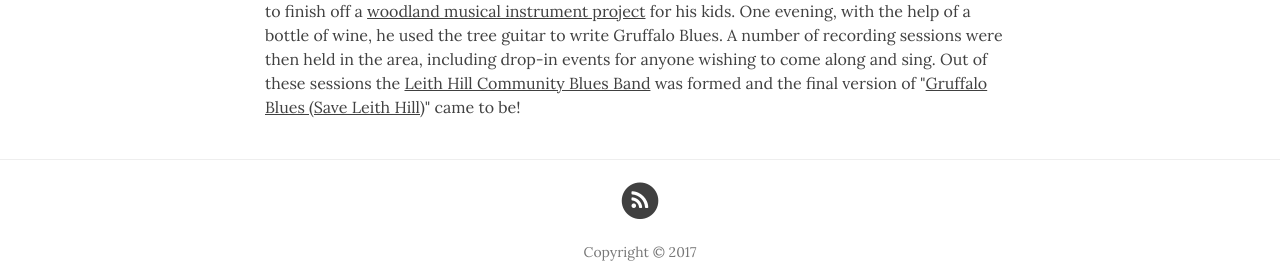
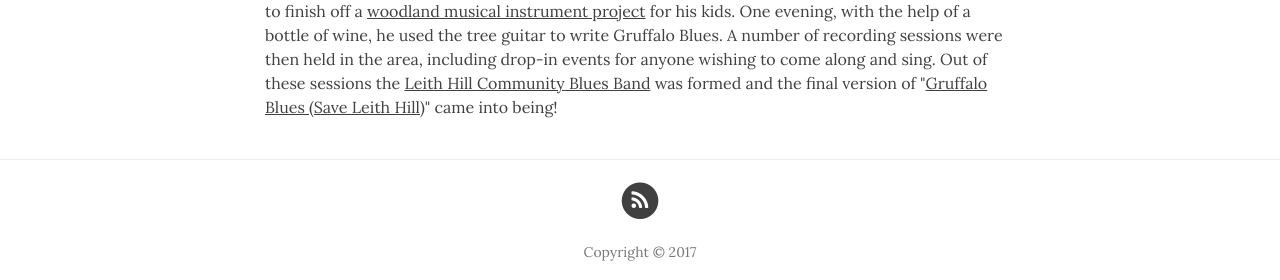
Before and after one commit to voiceforleithhill/leithhillblues.co.uk, a Jekyll site: the page built from index.html, in a window 1280 px wide. Shown: the part 880-1160 px from the top of the page. Built offline with Jekyll 4.4.1, drawn with Linux system fonts in a browser that asks for light colours; nearby versions of some CDN libraries; the list of posts is cut into pages by our own code.

Commit message:
Content updates

```diff
--- a/index.html
+++ b/index.html
@@ -10,4 +10,4 @@
 
 <iframe width="100%" height="166" scrolling="no" frameborder="no" src="https://w.soundcloud.com/player/?url=https%3A//api.soundcloud.com/tracks/349186498&amp;color=%23226644&amp;auto_play=true&amp;hide_related=false&amp;show_comments=true&amp;show_user=true&amp;show_reposts=false&amp;show_teaser=true"></iframe>
 
-<p>Leith Hill is one of southern England's <a href="https://www.nationaltrust.org.uk/leith-hill" target="_blank">best loved</a> Areas of Outstanding Natural Beauty. A decade ago the Forestry Commission decided to lease Bury Hill Wood on Leith Hill to Europa Oil and Gas to be drilled for oil. For the last nine years, the local community has campaigned tirelessly to protect our beloved hill from this proposal. During last summer, a local mother and baby group had the idea of doing some Gruffalo-themed family protest events, as the Forestry Commission had been promoting Gruffalo-branded activities at places such as Alice Holt Forest. Inspired by this, a local dad decided to finish off a <a href="{{ site.baseurl }}/tree-guitar">woodland musical instrument project</a> for his kids. One evening, with the help of a bottle of wine, he used the tree guitar to write Gruffalo Blues. A number of recording sessions were then held in the area, including drop-in events for anyone wishing to come along and sing. Out of these sessions the <a href="https://soundcloud.com/leithhillblues" target="_blank">Leith Hill Community Blues Band</a> was formed and the final version of "<a href="{{ site.baseurl }}/song">Gruffalo Blues (Save Leith Hill)</a>" came to be!</p>
+<p>Leith Hill is one of southern England's <a href="https://www.nationaltrust.org.uk/leith-hill" target="_blank">best loved</a> Areas of Outstanding Natural Beauty. A decade ago the Forestry Commission decided to lease Bury Hill Wood on Leith Hill to Europa Oil and Gas to be drilled for oil. For the last nine years, the local community has campaigned tirelessly to protect our beloved hill from this proposal. During last summer, a local mother and baby group had the idea of doing some Gruffalo-themed family protest events, as the Forestry Commission had been promoting Gruffalo-branded activities at places such as Alice Holt Forest. Inspired by this, a local dad decided to finish off a <a href="{{ site.baseurl }}/tree-guitar">woodland musical instrument project</a> for his kids. One evening, with the help of a bottle of wine, he used the tree guitar to write Gruffalo Blues. A number of recording sessions were then held in the area, including drop-in events for anyone wishing to come along and sing. Out of these sessions the <a href="https://soundcloud.com/leithhillblues" target="_blank">Leith Hill Community Blues Band</a> was formed and the final version of "<a href="{{ site.baseurl }}/song">Gruffalo Blues (Save Leith Hill)</a>" came into being!</p>
```
